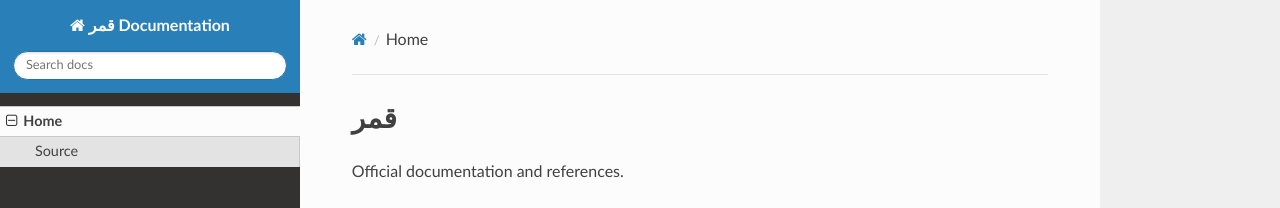
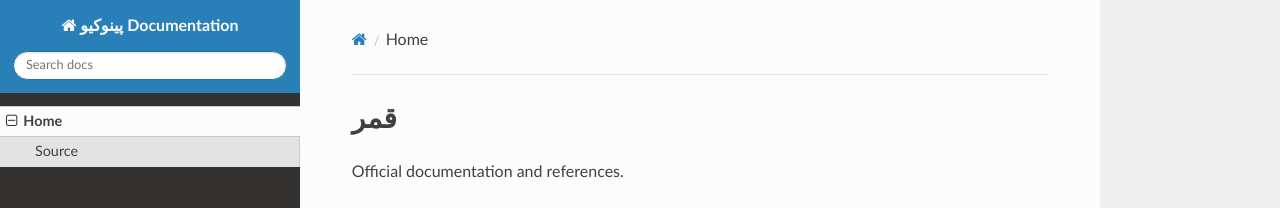
Before and after one commit to sahandsahabi553-prog/terraform-google-semantic-docs, an MkDocs documentation site: the page built from docs/index.md, in a window 1280 px wide. Shown: the top 208 px of the page. Built offline with MkDocs 1.6.1, drawn with Linux system fonts in a browser that asks for light colours; nearby versions of some CDN libraries.

```diff
--- a/mkdocs.yml
+++ b/mkdocs.yml
@@ -1,4 +1,4 @@
-site_name: قمر Documentation
+site_name: پینوکیو Documentation
 nav:
   - Home: index.md
 theme: readthedocs
```
